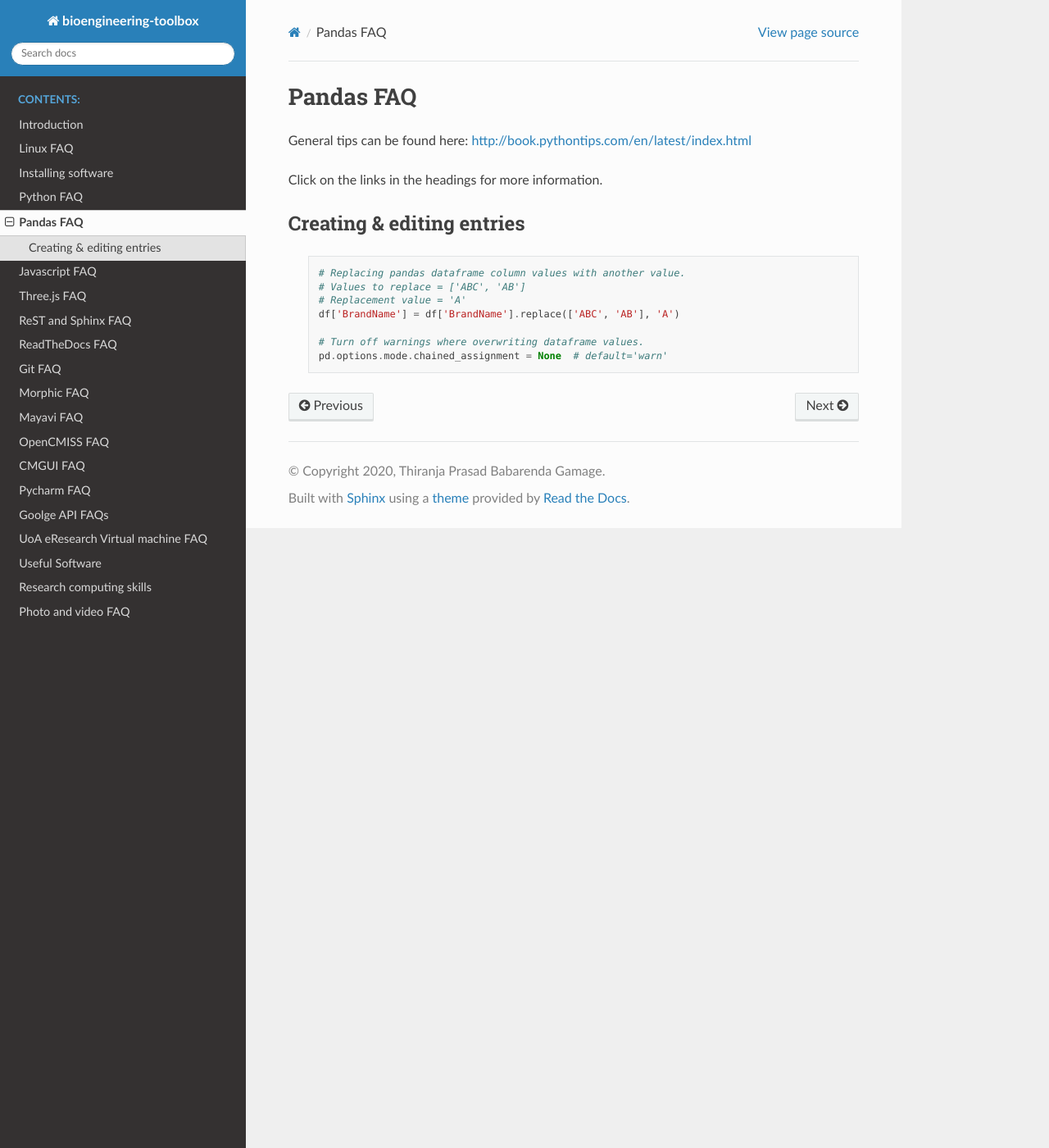
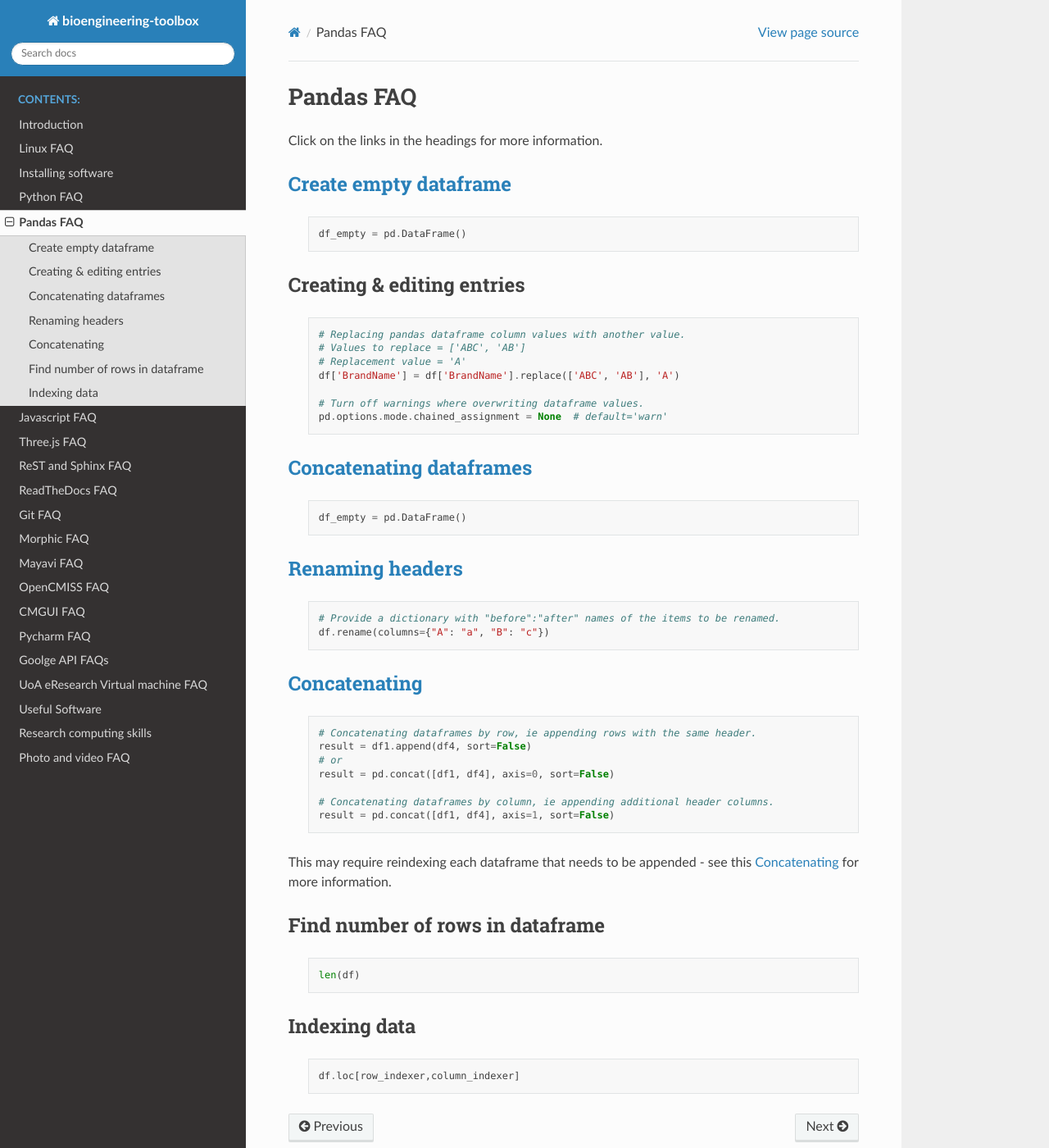
Before and after one commit to PrasadBabarendaGamage/bioengineering-toolbox, a Sphinx documentation site: the page built from docs/source/pandas_faq.rst, in a window 1280 px wide and 1400 px high. Shown: the whole window at 82% size. Built offline with Sphinx 7.4.7 and the Read the Docs theme 2.0.0, drawn with Linux system fonts in a browser that asks for light colours.

Commit message:
Updating javascript and pandas faq's

```diff
--- a/docs/source/pandas_faq.rst
+++ b/docs/source/pandas_faq.rst
@@ -7,11 +7,15 @@ Pandas FAQ
 .. `link <link>`_
 .. --------------
 
-General tips can be found here:
-http://book.pythontips.com/en/latest/index.html
+Click on the links in the headings for more information.
 
+`Create empty dataframe <https://pandas.pydata.org/pandas-docs/stable/reference/api/pandas.DataFrame.empty.html>`_
+---------
 
-Click on the links in the headings for more information.
+  .. code-block:: python
+
+    df_empty = pd.DataFrame()
+
 
 Creating & editing entries
 --------------------------
@@ -25,3 +29,52 @@ Creating & editing entries
 
     # Turn off warnings where overwriting dataframe values.
     pd.options.mode.chained_assignment = None  # default='warn'
+
+`Concatenating dataframes <https://pandas.pydata.org/pandas-docs/stable/reference/api/pandas.DataFrame.empty.html>`_
+---------
+
+  .. code-block:: python
+
+    df_empty = pd.DataFrame()
+
+`Renaming headers <https://pandas.pydata.org/pandas-docs/stable/reference/api/pandas.DataFrame.rename.html>`_
+---------
+
+  .. code-block:: python
+
+    # Provide a dictionary with "before":"after" names of the items to be renamed.
+    df.rename(columns={"A": "a", "B": "c"})
+
+
+`Concatenating <https://pandas.pydata.org/pandas-docs/stable/user_guide/merging.html>`_
+---------
+
+  .. code-block:: python
+
+    # Concatenating dataframes by row, ie appending rows with the same header.
+    result = df1.append(df4, sort=False)
+    # or
+    result = pd.concat([df1, df4], axis=0, sort=False)
+
+    # Concatenating dataframes by column, ie appending additional header columns.
+    result = pd.concat([df1, df4], axis=1, sort=False)
+
+This may require reindexing each dataframe that needs to be
+appended - see this `Concatenating <https://pandas.pydata.org/pandas-docs/stable/reference/api/pandas.DataFrame.reset_index.html>`_ for more information.
+
+Find number of rows in dataframe
+--------------------------------
+
+  .. code-block:: python
+
+    len(df)
+
+
+
+
+Indexing data
+-------------
+
+  .. code-block:: python
+
+    df.loc[row_indexer,column_indexer]
```
Also changed, not shown: docs/source/javascript_faq.rst (+36 -0 lines).
